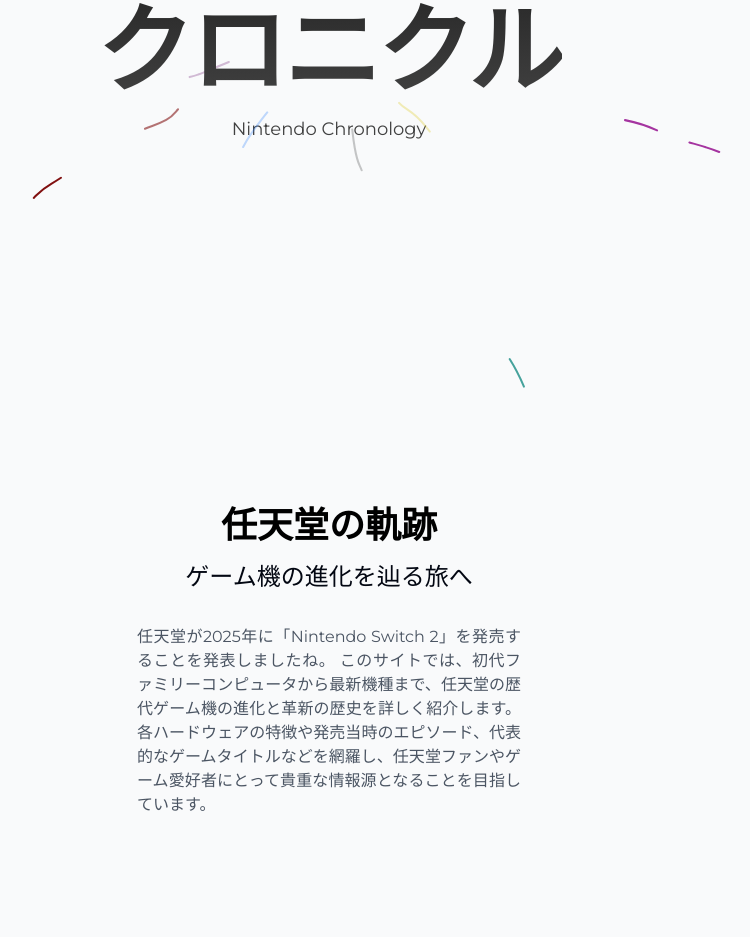
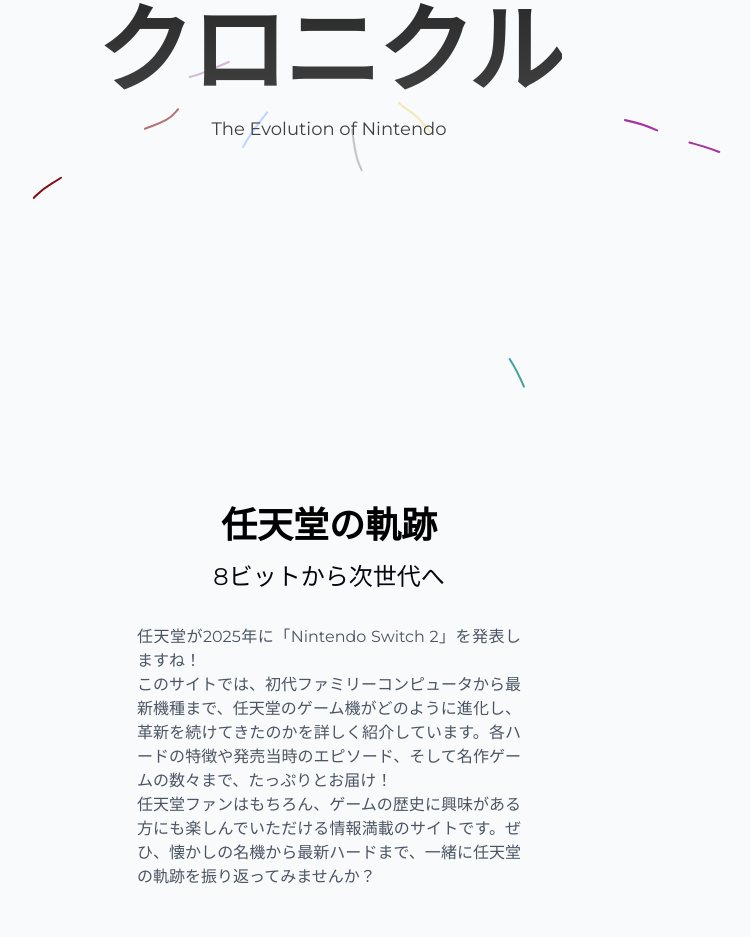
Before and after one commit to liuchiawei/nintendo-timeline, a Next.js app: page / in a window 1280 px wide. Shown: the part 375-1312 px from the top of the page, without its empty margins (311-1061 px from the left). Built offline with nearby package versions, Linux system fonts and the light colour scheme; what @nauverse/tailwind-dot-grid-backgrounds would draw is missing.

Commit message:
update text in header and footer

```diff
--- a/src/app/layout.tsx
+++ b/src/app/layout.tsx
@@ -17,8 +17,8 @@
 });
 
 export const metadata: Metadata = {
-  title: "Nintendo Timeline | 任天堂の歴史",
-  description: "任天堂の歴史",
+  title: "Nintendo Chronology | 任天堂クロニクル",
+  description: "From 8-bit to Next-Gen: The Evolution of Nintendo",
 };
 
 export default function RootLayout({
--- a/src/app/page.tsx
+++ b/src/app/page.tsx
@@ -115,18 +115,20 @@
       <HeaderLines
         title="任天堂"
         subtitle="クロニクル"
-        description="Nintendo Chronology"
+        description="The Evolution of Nintendo"
       />
       <div className="max-w-7xl mx-auto py-20 flex flex-col justify-center items-center px-4">
         <h2 className="text-2xl md:text-4xl font-bold mb-2 md:mb-4 text-black dark:text-white max-w-4xl">
           任天堂の軌跡
         </h2>
         <h3 className="text-base md:text-2xl mb-8 max-w-4xl">
-          ゲーム機の進化を辿る旅へ
+          8ビットから次世代へ
         </h3>
         <p className="text-gray-600 dark:text-gray-500 text-sm md:text-base max-w-sm text-justify">
-          任天堂が2025年に「Nintendo Switch 2」を発売することを発表しましたね。
-          このサイトでは、初代ファミリーコンピュータから最新機種まで、任天堂の歴代ゲーム機の進化と革新の歴史を詳しく紹介します。各ハードウェアの特徴や発売当時のエピソード、代表的なゲームタイトルなどを網羅し、任天堂ファンやゲーム愛好者にとって貴重な情報源となることを目指しています。
+          任天堂が2025年に「Nintendo Switch 2」を発表しますね！ <br />
+          このサイトでは、初代ファミリーコンピュータから最新機種まで、任天堂のゲーム機がどのように進化し、革新を続けてきたのかを詳しく紹介しています。各ハードの特徴や発売当時のエピソード、そして名作ゲームの数々まで、たっぷりとお届け！
+          <br />
+          任天堂ファンはもちろん、ゲームの歴史に興味がある方にも楽しんでいただける情報満載のサイトです。ぜひ、懐かしの名機から最新ハードまで、一緒に任天堂の軌跡を振り返ってみませんか？
         </p>
       </div>
       <Timeline data={data} />
--- a/src/components/footer.tsx
+++ b/src/components/footer.tsx
@@ -1,7 +1,7 @@
 export default function Footer({ name }: { name: string }) {
   return (
     <footer className="text-center bg-gradient-to-b from-accent to-rose-600 text-white py-12">
-      © {new Date().getFullYear()} {name}.<br /> All rights reserved
+      © {new Date().getFullYear()} {name} <br /> All rights reserved
     </footer>
   );
 }
```
